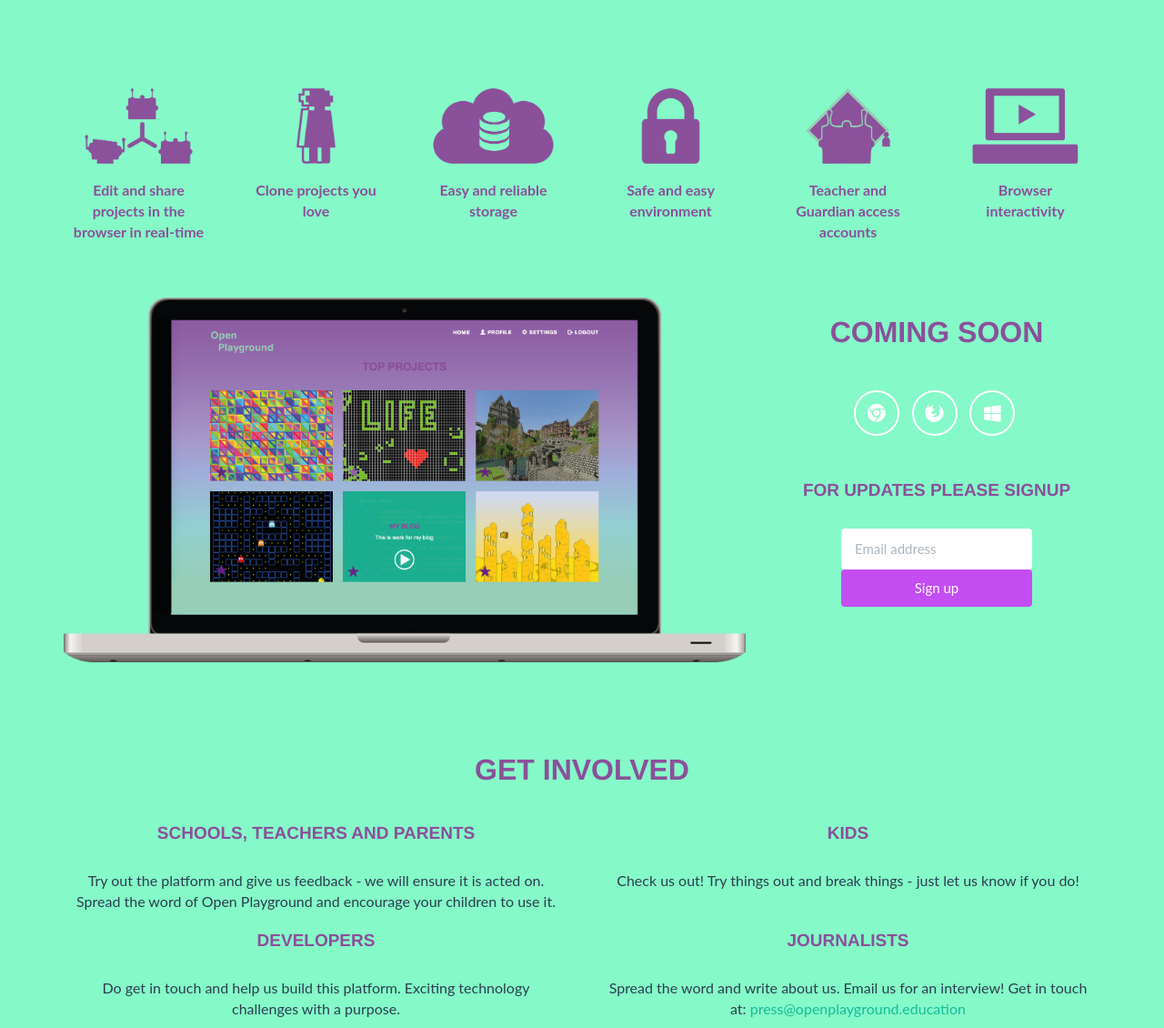
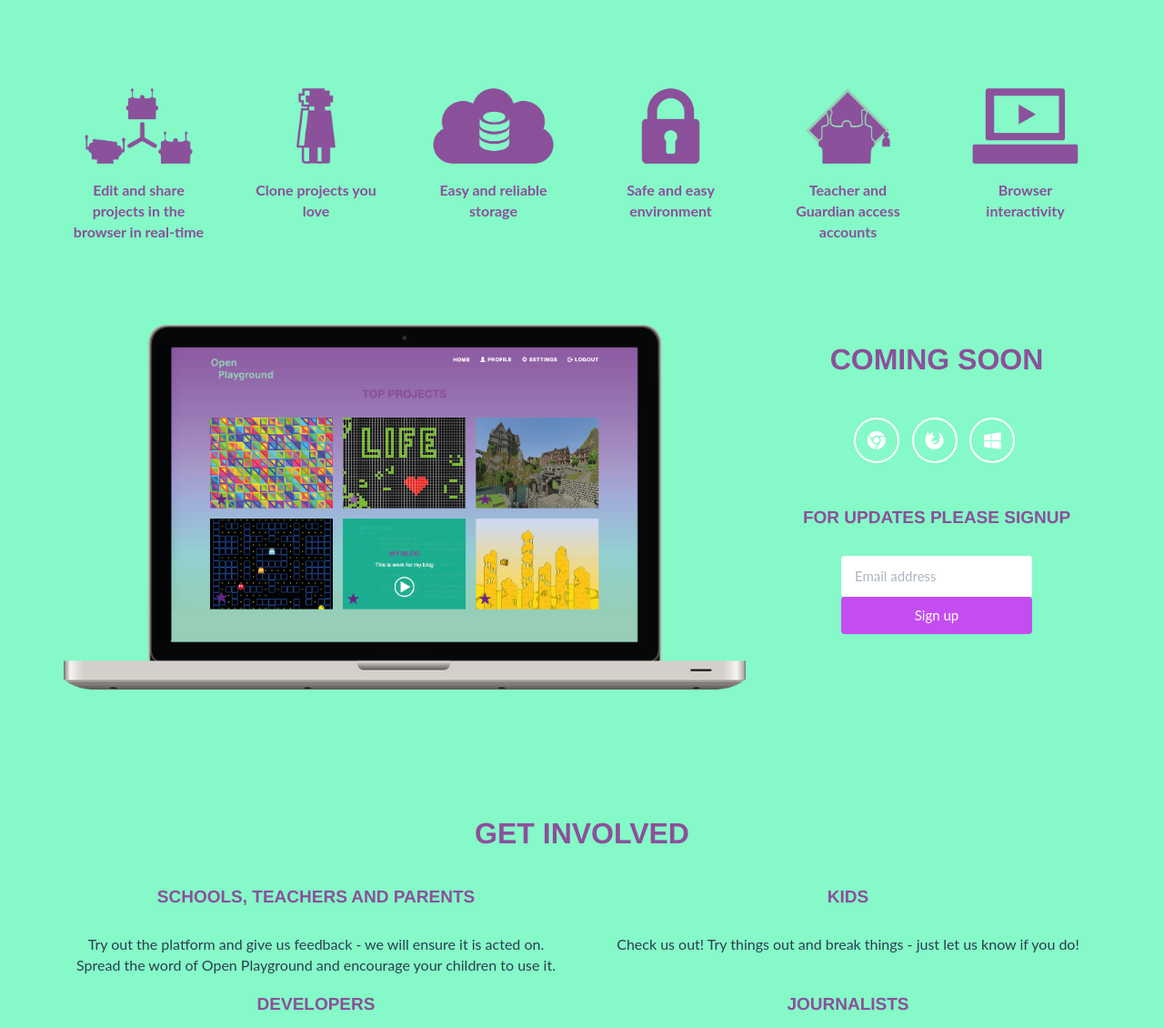
Before and after one commit to Kolab-Education/landing_page, a Flask app: page / in a window 1280 px wide. Shown: the part 1217-2347 px from the top of the page at 91% size. Run offline with Flask 2, Linux system fonts and the light colour scheme; some libraries are stand-ins or nearby versions.

Commit message:
adding more gap wrt mac image

```diff
--- a/app/static/css/style.css
+++ b/app/static/css/style.css
@@ -116,7 +116,8 @@ a href {
 }
 
 .mac {
-  padding-top: 50px;
+  padding-top: 80px;
+  padding-bottom: 40px;
 }
 
 .about {
```
